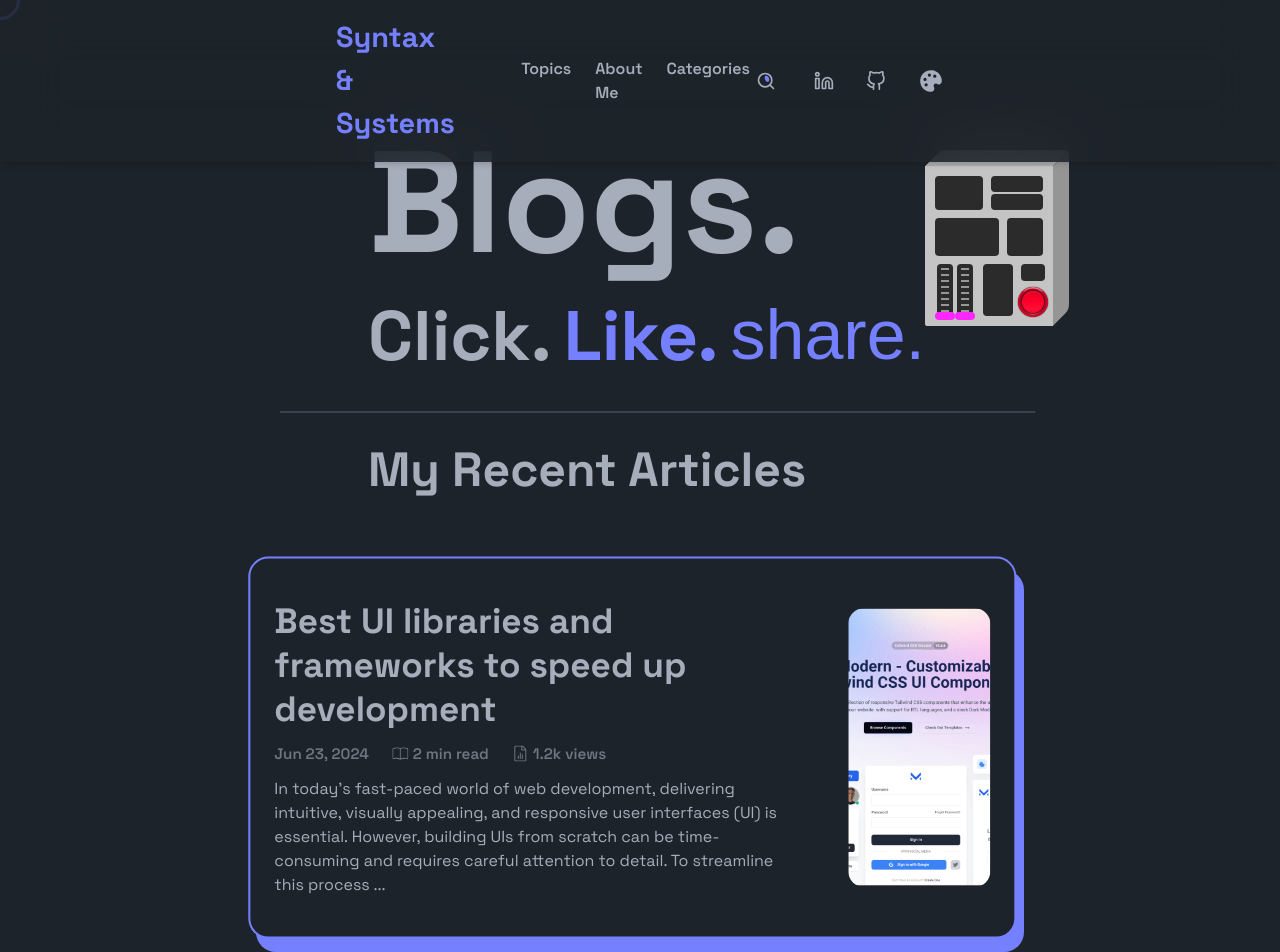
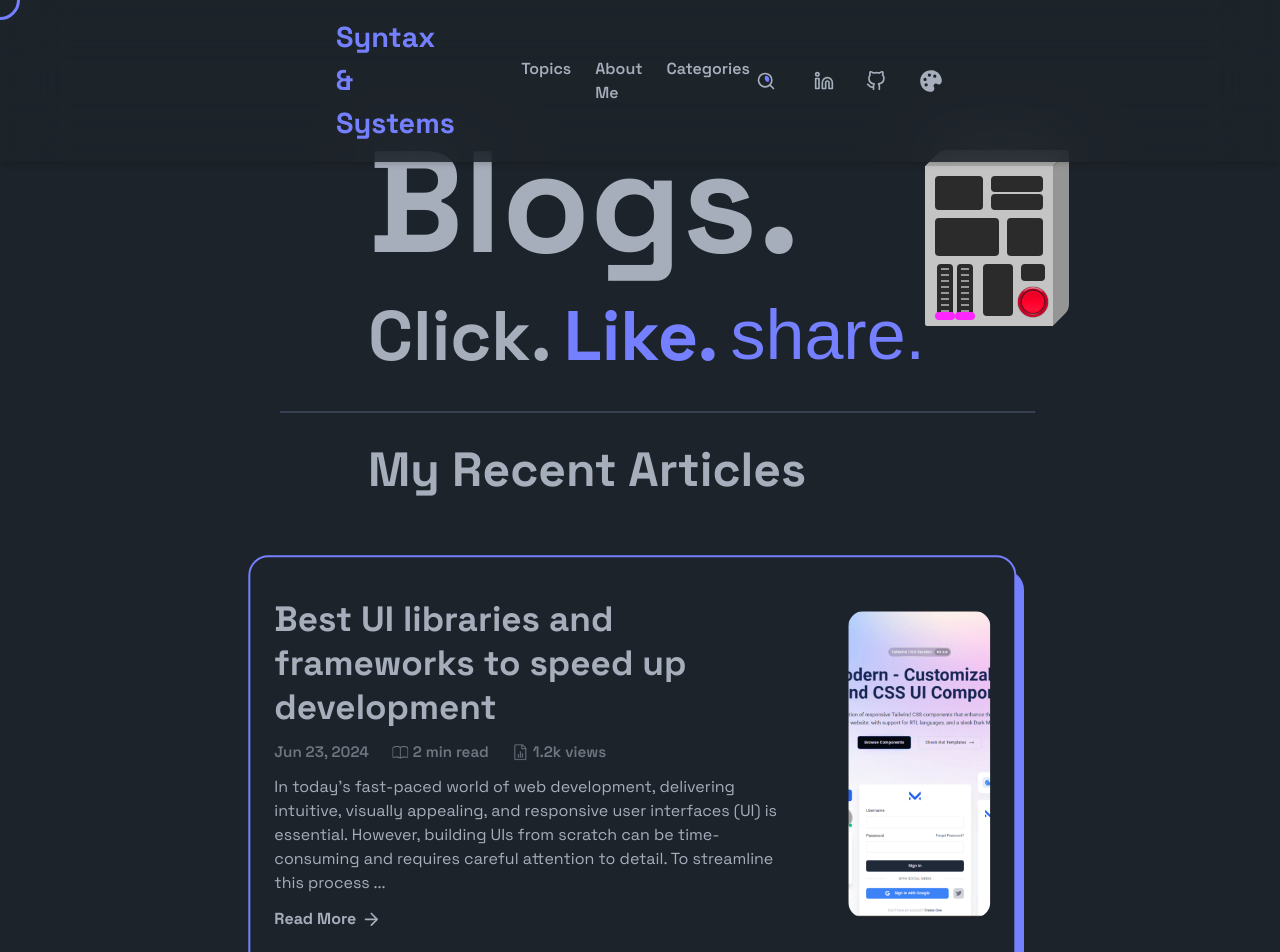
Before and after one commit to Yash12169/SyntaxAndSystems, a Next.js app: page / in a window 1280 px wide. Shown: the top 952 px of the page. Built offline with nearby package versions, Linux system fonts and the light colour scheme; a web font is replaced by a local one.

Commit message:
fix(UI): improved css styles

```diff
--- a/src/components/articles/Article.tsx
+++ b/src/components/articles/Article.tsx
@@ -2,8 +2,8 @@
 import { space_grotesk } from "@/utils/fonts";
 import Image from "next/image";
 import Link from "next/link";
-import { useState } from "react";
-
+import { useEffect, useState, useRef } from "react";
+import { gsap } from "gsap";
 interface article {
   id: number;
   title: string;
@@ -14,6 +14,225 @@ interface article {
   views: string;
   description: string;
   author: string;
+}
+
+export default function Article() {
+  const [page, setPage] = useState(1);
+  const pages = 5;
+  const numberOfPages = Math.ceil(article_data.length / pages);
+  const startIndex = (page - 1) * pages;
+  const endIndex = startIndex + pages;
+  const currentArticles = article_data.slice(startIndex, endIndex);
+  const arrowRef = useRef<SVGSVGElement[]>([]);
+  const articleRef = useRef<HTMLDivElement[]>([]);
+  const pointerOneRef = useRef<SVGPathElement[]>([]);
+  const pointerTwoRef = useRef<SVGPathElement[]>([]);
+  const pointerThreeRef = useRef<SVGPathElement[]>([]);
+  useEffect(() => {
+    currentArticles.forEach((_, index) => {
+      const arrow = arrowRef.current[index];
+      const article = articleRef.current[index];
+      const pointer1 = pointerOneRef.current[index];
+      const pointer2 = pointerTwoRef.current[index];
+      const pointer3 = pointerThreeRef.current[index];
+
+      if (arrow && article && pointer1 && pointer2 && pointer3) {
+        const spring = () => {
+          const tl = gsap.timeline();
+          tl.to(arrow, {
+            duration: 0.2,
+            width: 30,
+            repeat: 1,
+            yoyo: true,
+            onStart: () => {
+              arrow.classList.add("text-primary");
+            },
+            onComplete: () => {
+              arrow.classList.remove("text-primary");
+            },
+          });
+          tl.to(pointer1, {
+            opacity: 1,
+            duration: 0.1,
+          });
+          tl.to(pointer2, {
+            opacity: 0.8,
+            duration: 0.1,
+          });
+          tl.to(pointer3, {
+            opacity: 0.6,
+            duration: 0.1,
+          });
+          tl.to(pointer1, {
+            opacity: 0,
+            duration: 0.1,
+          });
+          tl.to(pointer2, {
+            opacity: 0,
+            duration: 0.1,
+          });
+          tl.to(pointer3, {
+            opacity: 0,
+            duration: 0.1,
+          });
+        };
+        article.addEventListener("mouseenter", spring);
+        return () => {
+          gsap.killTweensOf([arrow, pointer1, pointer2, pointer3]);
+          article.removeEventListener("mouseenter", spring);
+        };
+      }
+    });
+  }, [currentArticles]);
+
+  return (
+    <div className="flex flex-col gap-[4rem]  pb-[3.5rem]">
+      <div className=" pl-[23rem] ">
+        <p className={`text-[3rem] ${space_grotesk} font-bold`}>
+          My Recent Articles
+        </p>
+      </div>
+      <div className=" flex flex-col items-center h-fit justify-start gap-[3rem] ">
+        {currentArticles.map((article) => (
+          <Link
+            href={`/${article.slug}`}
+            key={article.id}
+            className="rounded-[20px] flex w-[60%]  justify-between  bg-primary cursor-pointer"
+          >
+            <div
+              ref={articleRef.current[article.id]}
+              className="rounded-[20px] flex justify-between px-6 py-4 border-[2px] border-primary bg-base-100 translate-x-[-1%] translate-y-[-3.5%] hover:translate-x-[0%] transition duration-300 hover:translate-y-[0%]"
+            >
+              <div className="flex flex-col  justify-between pt-6 pb-6 gap-3">
+                <div className="flex flex-col]">
+                  <p
+                    className={`font-bold ${space_grotesk} text-[2.2rem] leading-tight  w-[95%]`}
+                  >
+                    {article.title}
+                  </p>
+                </div>
+                <div
+                  className={`${space_grotesk} flex w-fit gap-6 text-[0.95rem] font-semibold opacity-[0.6]`}
+                >
+                  <div className="flex w-fit justify-center items-center">
+                    <p>{article.pub_date}</p>
+                  </div>
+                  <div className="flex w-fit justify-center items-center">
+                    <svg
+                      className="mr-1 h-4 w-4 fill-current"
+                      viewBox="0 0 576 512"
+                    >
+                      <path d="M540.9 56.77c-45.95-16.66-90.23-24.09-129.1-24.75-60.7.94-102.7 17.45-123.8 27.72-21.1-10.27-64.1-26.8-123.2-27.74-40-.05-84.4 8.35-129.7 24.77C14.18 64.33 0 84.41 0 106.7v302.9c0 14.66 6.875 28.06 18.89 36.8 11.81 8.531 26.64 10.98 40.73 6.781 118.9-36.34 209.3 19.05 214.3 22.19C277.8 477.6 281.2 480 287.1 480c6.52 0 10.12-2.373 14.07-4.578 10.78-6.688 98.3-57.66 214.3-22.27 14.11 4.25 28.86 1.75 40.75-6.812C569.1 437.6 576 424.2 576 409.6V106.7c0-22.28-14.2-42.35-35.1-49.93zM272 438.1c-24.95-12.03-71.01-29.37-130.5-29.37-27.83 0-58.5 3.812-91.19 13.77-4.406 1.344-9 .594-12.69-2.047C34.02 417.8 32 413.1 32 409.6V106.7c0-8.859 5.562-16.83 13.86-19.83C87.66 71.7 127.9 63.95 164.5 64c51.8.81 89.7 15.26 107.5 23.66V438.1zm272-28.5c0 4.375-2.016 8.234-5.594 10.84-3.766 2.703-8.297 3.422-12.69 2.125C424.1 391.6 341.3 420.4 304 438.3V87.66c17.8-8.4 55.7-22.85 107.4-23.66 35.31-.063 76.34 7.484 118.8 22.88 8.2 3 13.8 10.96 13.8 19.82v302.9z"></path>
+                    </svg>
+                    <p>{article.read_time}</p>
+                  </div>
+                  <div className="flex w-fit justify-center items-center">
+                    <svg
+                      className="mr-1 h-4 w-4 fill-current"
+                      viewBox="0 0 384 512"
+                    >
+                      <path d="M136 320h-16c-4.4 0-8 3.6-8 8v96c0 4.4 3.6 8 8 8h16c4.4 0 8-3.6 8-8v-96c0-4.4-3.6-8-8-8zm64-96h-16c-4.4 0-8 3.6-8 8v192c0 4.4 3.6 8 8 8h16c4.4 0 8-3.6 8-8V232c0-4.4-3.6-8-8-8zm40 72v128c0 4.4 3.6 8 8 8h16c4.4 0 8-3.6 8-8V296c0-4.4-3.6-8-8-8h-16c-4.4 0-8 3.6-8 8zM369.9 97.98L286.02 14.1c-9-9-21.2-14.1-33.89-14.1H47.99C21.5.1 0 21.6 0 48.09v415.92C0 490.5 21.5 512 47.99 512h288.02c26.49 0 47.99-21.5 47.99-47.99V131.97c0-12.69-5.1-24.99-14.1-33.99zM256.03 32.59c2.8.7 5.3 2.1 7.4 4.2l83.88 83.88c2.1 2.1 3.5 4.6 4.2 7.4h-95.48V32.59zm95.98 431.42c0 8.8-7.2 16-16 16H47.99c-8.8 0-16-7.2-16-16V48.09c0-8.8 7.2-16.09 16-16.09h176.04v104.07c0 13.3 10.7 23.93 24 23.93h103.98v304.01z"></path>
+                    </svg>
+                    <p>{article.views} views</p>
+                  </div>
+                </div>
+                <div className={`${space_grotesk}  w-[90%]`}>
+                  <p className={`${space_grotesk} text-[1rem]`}>
+                    {article.description}
+                  </p>
+                </div>
+                <div
+                  className={`${space_grotesk} font-bold flex items-center gap-[.3rem]`}
+                >
+                  <p>Read More</p>
+                  <div className="flex">
+                    <svg
+                      xmlns="http://www.w3.org/2000/svg"
+                      width="1.25rem"
+                      height="1.25rem"
+                      viewBox="0 0 24 24"
+                      fill="none"
+                      stroke="currentColor"
+                      stroke-width="2"
+                      stroke-linecap="round"
+                      stroke-linejoin="round"
+                      className="bnak8zc"
+                      ref={arrowRef}
+                    >
+                      <line x1="5" y1="12" y2="12" x2="18"></line>
+                      <polyline points="12 5 19 12 12 19"></polyline>
+                    </svg>
+                    <svg
+                      className="w-8 h-5 text-primary"
+                      aria-hidden="true"
+                      xmlns="http://www.w3.org/2000/svg"
+                      width="24"
+                      height="24"
+                      fill="none"
+                      viewBox="0 0 24 24"
+                    >
+                      <path
+                        ref={pointerOneRef}
+                        className="opacity-0"
+                        stroke="currentColor"
+                        stroke-linecap="round"
+                        stroke-linejoin="round"
+                        stroke-width="2"
+                        d="m0 5 7 7-7 7"
+                      />
+                      <path
+                        ref={pointerTwoRef}
+                        className="opacity-0"
+                        stroke="currentColor"
+                        stroke-linecap="round"
+                        stroke-linejoin="round"
+                        stroke-width="2"
+                        d="m10 5 7 7-7 7"
+                      />
+                      <path
+                        ref={pointerThreeRef}
+                        className="opacity-0"
+                        stroke="currentColor"
+                        stroke-linecap="round"
+                        stroke-linejoin="round"
+                        stroke-width="2"
+                        d="m20 5 7 7-7 7"
+                      />
+                    </svg>
+                  </div>
+                </div>
+              </div>
+              <div className=" width-[50%] relative flex justify-center items-center m-auto pt-5 pb-5  w-[70%] h-[80%]">
+                <Image
+                  className="rounded-[15px]"
+                  layout="fill"
+                  objectFit="cover"
+                  src={article.image}
+                  alt={`img-${article.id}`}
+                />
+              </div>
+            </div>
+          </Link>
+        ))}
+      </div>
+      <div className=" m-auto">
+        <div className="join">
+          {[...Array(numberOfPages)].map((_, index) => (
+            <input
+              key={index}
+              className="join-item btn btn-square"
+              type="radio"
+              name="options"
+              aria-label={String(index + 1)}
+              checked={page === index + 1}
+              onClick={() => setPage(index + 1)}
+              defaultChecked
+            />
+          ))}
+        </div>
+      </div>
+    </div>
+  );
 }
 const article_data: article[] = [
   {
@@ -32,7 +251,7 @@ const article_data: article[] = [
     id: 1,
     title:
       "Animating the Web with GSAP: A Comprehensive Guide to the GreenSock Animation Platform",
-      slug:"gsapanimations",
+    slug: "gsapanimations",
     pub_date: "Jul 5, 2024",
     read_time: "2 min read",
     image: "/images/gsap.webp",
@@ -45,7 +264,7 @@ const article_data: article[] = [
     id: 2,
     title:
       "Why You Should Choose TypeScript Over JavaScript: A Developer’s Perspective",
-      slug:"tsvsjs",
+    slug: "tsvsjs",
     pub_date: "Jul 19, 2024",
     read_time: "2 min read",
     image: "/images/ts.jpeg",
@@ -82,7 +301,7 @@ const article_data: article[] = [
     id: 5,
     title:
       "State Management Made Simple: How to Master It Without Breaking a Sweat",
-      slug: "statemanagement",
+    slug: "statemanagement",
     pub_date: "Sep 7, 2024",
     read_time: "2 min read",
     image: "/images/states.jpg",
@@ -104,93 +323,3 @@ const article_data: article[] = [
     author: "Yash Jewalkar",
   },
 ];
-
-export default function Article() {
-  const [page, setPage] = useState(1);
-  const pages = 5;
-  const numberOfPages = Math.ceil(article_data.length / pages);
-  const startIndex = (page - 1) * pages;
-  const endIndex = startIndex + pages;
-  const currentArticles = article_data.slice(startIndex, endIndex);
-  return (
-    <div className="flex flex-col gap-[4rem]  pb-[3.5rem]">
-      <div className=" pl-[23rem] ">
-        <p className={`text-[3rem] ${space_grotesk} font-bold`}>My Recent Articles</p>
-      </div>
-      <div className=" flex flex-col items-center h-fit justify-start gap-[3rem] ">
-        {currentArticles.map((article) => (
-            <Link href={`/${article.slug}`} key={article.id} className="rounded-[20px] flex w-[60%]  justify-between  bg-primary cursor-pointer">
-
-            <div className="rounded-[20px] flex justify-between px-6 py-4 border-[2px] border-primary bg-base-100 translate-x-[-1%] translate-y-[-3.5%] hover:translate-x-[0%] transition duration-300 hover:translate-y-[0%]">
-              <div className="flex flex-col  justify-between pt-6 pb-6 gap-3">
-                <div className="flex flex-col]">
-                  <p
-                    className={`font-bold ${space_grotesk} text-[2.2rem] leading-tight  w-[95%]`}
-                  >
-                    {article.title}
-                  </p>
-                </div>
-                <div className={`${space_grotesk} flex w-fit gap-6 text-[0.95rem] font-semibold opacity-[0.6]`}>
-                  <div className="flex w-fit justify-center items-center">
-                    <p>{article.pub_date}</p>
-                  </div>
-                  <div className="flex w-fit justify-center items-center">
-                    <svg
-                      className="mr-1 h-4 w-4 fill-current"
-                      viewBox="0 0 576 512"
-                    >
-                      <path d="M540.9 56.77c-45.95-16.66-90.23-24.09-129.1-24.75-60.7.94-102.7 17.45-123.8 27.72-21.1-10.27-64.1-26.8-123.2-27.74-40-.05-84.4 8.35-129.7 24.77C14.18 64.33 0 84.41 0 106.7v302.9c0 14.66 6.875 28.06 18.89 36.8 11.81 8.531 26.64 10.98 40.73 6.781 118.9-36.34 209.3 19.05 214.3 22.19C277.8 477.6 281.2 480 287.1 480c6.52 0 10.12-2.373 14.07-4.578 10.78-6.688 98.3-57.66 214.3-22.27 14.11 4.25 28.86 1.75 40.75-6.812C569.1 437.6 576 424.2 576 409.6V106.7c0-22.28-14.2-42.35-35.1-49.93zM272 438.1c-24.95-12.03-71.01-29.37-130.5-29.37-27.83 0-58.5 3.812-91.19 13.77-4.406 1.344-9 .594-12.69-2.047C34.02 417.8 32 413.1 32 409.6V106.7c0-8.859 5.562-16.83 13.86-19.83C87.66 71.7 127.9 63.95 164.5 64c51.8.81 89.7 15.26 107.5 23.66V438.1zm272-28.5c0 4.375-2.016 8.234-5.594 10.84-3.766 2.703-8.297 3.422-12.69 2.125C424.1 391.6 341.3 420.4 304 438.3V87.66c17.8-8.4 55.7-22.85 107.4-23.66 35.31-.063 76.34 7.484 118.8 22.88 8.2 3 13.8 10.96 13.8 19.82v302.9z"></path>
-                    </svg>
-                    <p>{article.read_time}</p>
-                  </div>
-                  <div className="flex w-fit justify-center items-center">
-                    <svg
-                      className="mr-1 h-4 w-4 fill-current"
-                      viewBox="0 0 384 512"
-                    >
-                      <path d="M136 320h-16c-4.4 0-8 3.6-8 8v96c0 4.4 3.6 8 8 8h16c4.4 0 8-3.6 8-8v-96c0-4.4-3.6-8-8-8zm64-96h-16c-4.4 0-8 3.6-8 8v192c0 4.4 3.6 8 8 8h16c4.4 0 8-3.6 8-8V232c0-4.4-3.6-8-8-8zm40 72v128c0 4.4 3.6 8 8 8h16c4.4 0 8-3.6 8-8V296c0-4.4-3.6-8-8-8h-16c-4.4 0-8 3.6-8 8zM369.9 97.98L286.02 14.1c-9-9-21.2-14.1-33.89-14.1H47.99C21.5.1 0 21.6 0 48.09v415.92C0 490.5 21.5 512 47.99 512h288.02c26.49 0 47.99-21.5 47.99-47.99V131.97c0-12.69-5.1-24.99-14.1-33.99zM256.03 32.59c2.8.7 5.3 2.1 7.4 4.2l83.88 83.88c2.1 2.1 3.5 4.6 4.2 7.4h-95.48V32.59zm95.98 431.42c0 8.8-7.2 16-16 16H47.99c-8.8 0-16-7.2-16-16V48.09c0-8.8 7.2-16.09 16-16.09h176.04v104.07c0 13.3 10.7 23.93 24 23.93h103.98v304.01z"></path>
-                    </svg>
-                    <p>{article.views} views</p>
-                  </div>
-                </div>
-
-                <div className={`${space_grotesk}  w-[90%]`}>
-                  <p className={`${space_grotesk} text-[1rem]`}>
-                    {article.description}
-                  </p>
-                </div>
-              </div>
-              <div className=" width-[50%] relative flex justify-center items-center m-auto pt-5 pb-5  w-[70%] h-[80%]">
-                <Image
-                  className="rounded-[15px]"
-                  layout="fill"
-                  objectFit="cover"
-                  src={article.image}
-                  alt={`img-${article.id}`}
-                />
-              </div>
-            </div>
-
-            </Link>
-        ))}
-      </div>
-      <div className=" m-auto">
-        <div className="join">
-          {[...Array(numberOfPages)].map((_, index) => (
-            <input
-              key={index}
-              className="join-item btn btn-square"
-              type="radio"
-              name="options"
-              aria-label={String(index + 1)}
-              checked={page === index + 1}
-              onClick={() => setPage(index + 1)}
-              defaultChecked
-
-            />
-          ))}
-        </div>
-      </div>
-    </div>
-  );
-}
--- a/src/components/cursor/Cursor.tsx
+++ b/src/components/cursor/Cursor.tsx
@@ -40,7 +40,7 @@ export default function Cursor() {
       top: `${position.y}px`,
       width: '40px',
       height: '40px',
-      zIndex: '200',
+      zIndex: '2000',
       transform: 'translate(-50%, -50%)',
     }}
   />
```
